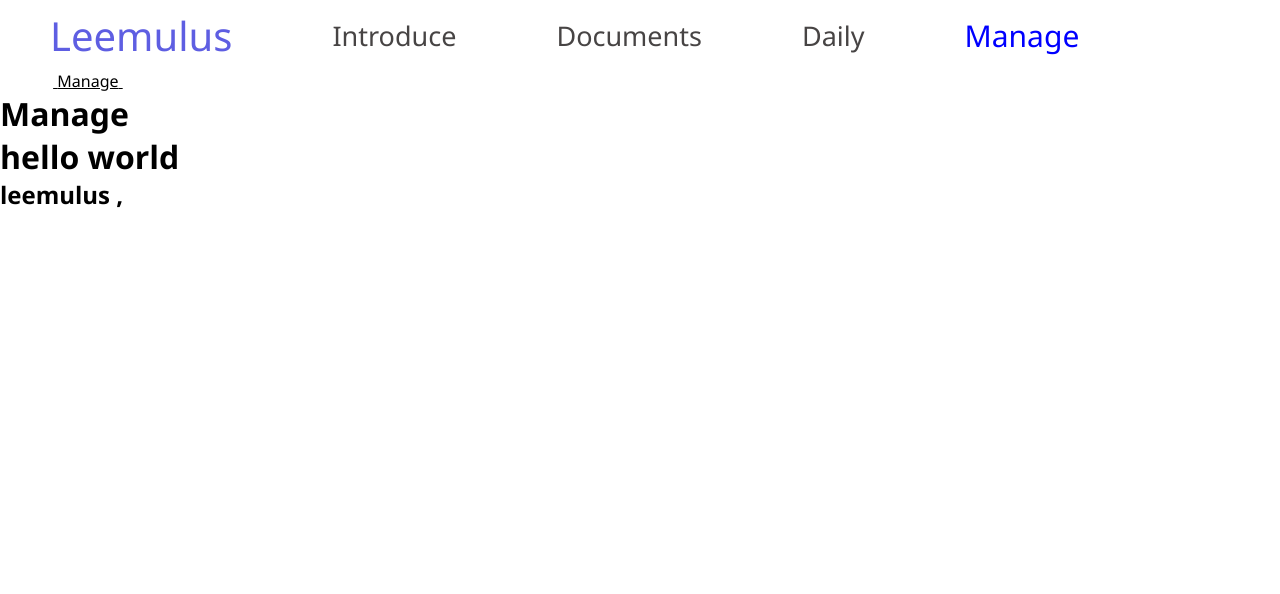
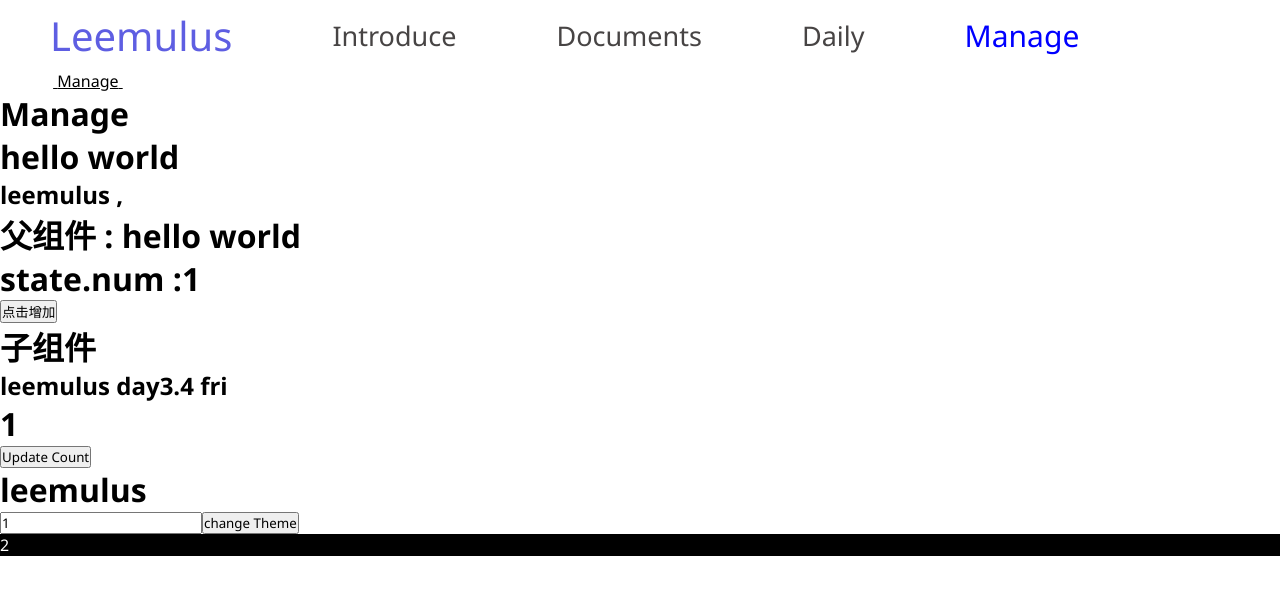
Before and after one commit to chelizichen/LeemulusUI, a React (Create React App) app: page /Manage in a window 1280 px wide. Shown: the top 594 px of the page. Built offline with nearby package versions, Linux system fonts and the light colour scheme.

Commit message:
UseMemo (test)

```diff
--- a/src/component/Page/Manage/component/TComponent.tsx
+++ b/src/component/Page/Manage/component/FCcomponent.tsx
@@ -4,17 +4,21 @@ interface testProps{
     firstName:string,
     lastName?:string,
 }
-const  TComponent:React.FC<testProps> = ({lastName,firstName,children})=>(
+// 不用显示的申明 children
+const  FCComponent:React.FC<testProps> = ({lastName,firstName,children})=>{
+    return(
         <div>
             <h1>hello world</h1>
             <h2>{ firstName } , { lastName }</h2>
             {children}
         </div>
-)
-TComponent.defaultProps = {
+    )
+}
+
+FCComponent.defaultProps = {
     firstName:'leemulus',
     lastName:'2019'
 }
 export {
-    TComponent
+    FCComponent,
 }
--- /dev/null
+++ b/src/component/Page/Manage/component/PureComponent.tsx
@@ -0,0 +1,59 @@
+import React from 'react'
+interface testState{
+    name:string,
+    num:number
+}
+class TestPureComponentFather extends React.Component<{},testState,any>{
+    constructor(props:any)
+    {
+        super(props);
+        this.addNum = this.addNum.bind(this)
+    }
+
+    addNum()
+    {
+        const {num} = this.state
+        this.setState({
+            num:num+1
+        })
+    }
+
+    state = {
+        name:'hello world',
+        num:1
+    }
+    render()
+    {
+        const { num,name } = this.state
+        return(
+            <div>
+                <h1> 父组件 : {name} </h1>
+                <h1> state.num :{num} </h1>
+                <button onClick={()=>this.addNum()}>点击增加</button>
+
+                <TestPureComponentChildren firstName="leemulus" lastName="day3.4 fri"/>
+            </div>
+        )
+    }
+}
+
+interface ChildernProps{
+    firstName:string,
+    lastName:string,
+}
+class TestPureComponentChildren extends React.PureComponent<ChildernProps>{
+    render()
+    {
+        console.log('重新渲染');
+        const {firstName,lastName} = this.props
+        return(
+            <div>
+                <h1>子组件</h1>
+                <h2>{firstName} {lastName} </h2>
+            </div>
+        )
+    }
+}
+export {
+    TestPureComponentFather
+}
--- /dev/null
+++ b/src/component/Page/Manage/component/UseMemo.tsx
@@ -0,0 +1,51 @@
+import { memo, useMemo, useState } from "react"
+
+interface memoProps
+{
+    data:dataProps
+}
+interface dataProps{
+    name:string,
+}
+const UseMemoComponent:React.FC<memoProps> = memo( ({ data }) =>{
+    console.log('children rerender',data.name);
+
+    return (
+        <div>
+            <h1>{data.name}</h1>
+        </div>
+    )
+})
+
+const HookDemo =()=>{
+
+    console.log('hook rerender');
+
+    const [count,setCount] = useState<number>(1)
+    const [name,setName] = useState<string>('leemulus')
+    // const data ={
+    //     name
+    // }
+
+    // 在父组件render 时，子组件也会重新render，而此时data的值并没有更改，并且 执行到
+    // const data = { name } 时会重新分配一个内存对象，且data 值并没有更改,此时会造成资源浪费
+    // 这样就多余render了，感觉性能浪费了！于是useMemo 作为一个有着暂存能力的
+    const data = useMemo(()=>{
+        return {
+            name
+        }
+    },[name])
+    // 将 name 与 [name 比较]
+
+    return(
+        <div>
+            <h1>{ count }</h1>
+            <button onClick={()=>{ setCount(count+1)}}> Update Count </button>
+            <UseMemoComponent data={data}/>
+        </div>
+    )
+}
+export {
+    UseMemoComponent,
+    HookDemo
+}
--- /dev/null
+++ b/src/component/Page/Manage/component/UseMemoDemo.tsx
@@ -0,0 +1,34 @@
+import { useMemo, useState } from "react"
+
+function UseMemoDemo()
+{
+    const [num,setNum] = useState<number>(1)
+    const [dark,setDark] = useState<boolean>(false)
+    const doubleNumber = useMemo(()=>{
+        return slowFunction(num)
+    },[num])
+    const themeStyle = {
+        backgroundColor: dark?'white':'black',
+        color: dark?'black':'white',
+
+    }
+    return(
+        <div>
+            <input type="number" value={num} onChange={e => setNum(parseInt(e.target.value))}/>
+            <button onClick={()=>setDark(dark => !dark)}>change Theme</button>
+            <div style={themeStyle}>{doubleNumber}</div>
+        </div>
+    )
+}
+
+function slowFunction(num:number)
+{
+    for(let i =0;i<100;i++){
+        console.log(1);
+
+    }
+    return num*2
+}
+export {
+    UseMemoDemo
+}
--- a/src/component/Page/Manage/index.tsx
+++ b/src/component/Page/Manage/index.tsx
@@ -1,11 +1,17 @@
-import { TComponent } from "./component/TComponent"
+import { FCComponent } from "./component/FCcomponent"
+import { TestPureComponentFather } from "./component/PureComponent"
+import { HookDemo } from "./component/UseMemo"
+import { UseMemoDemo } from "./component/UseMemoDemo"
 
 function Manage()
 {
     return(
         <div>
             <h1>Manage</h1>
-            <TComponent firstName={"leemulus"} lastName={""}/>
+            <FCComponent firstName={"leemulus"} lastName={""}/>
+            <TestPureComponentFather />
+            <HookDemo/>
+            <UseMemoDemo/>
         </div>
     )
 }
```
Also changed, not shown: src/extra/webpack.config.txt (added).
